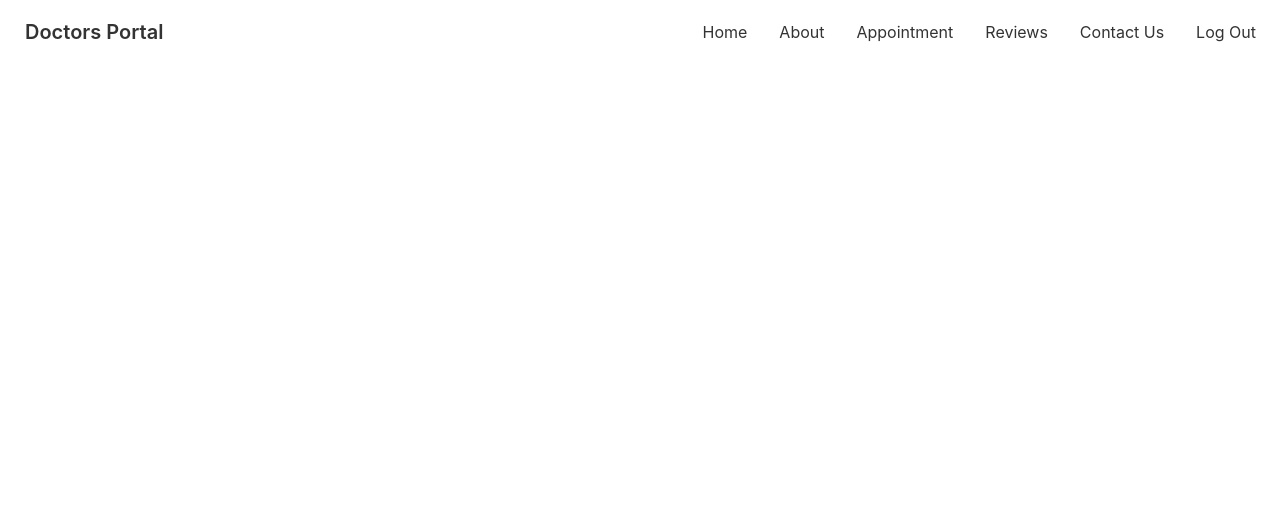
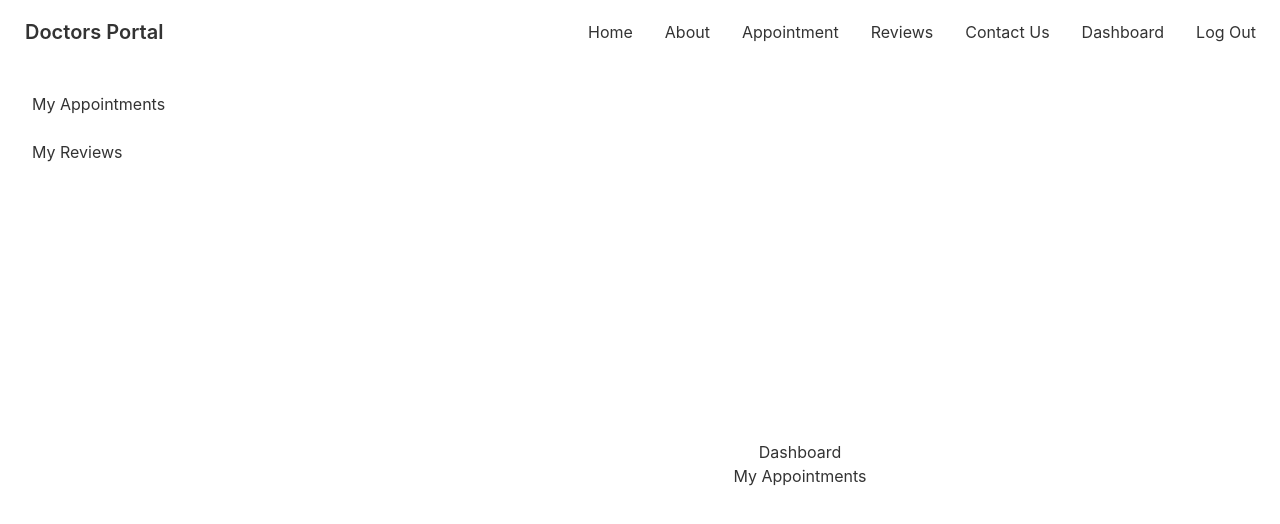
Before and after one commit to mdsaifullah-wd/doctors-portal-client-side, a React (Create React App) app: page /dashboard in a window 1280 px wide. Shown: the top 524 px of the page. Built offline with nearby package versions, Linux system fonts and the light colour scheme; no server answers.

Commit message:
add dashboard UI

```diff
--- a/src/App.js
+++ b/src/App.js
@@ -11,6 +11,9 @@ import RequireAuth from './Pages/Shared/RequireAuth';
 import SignUp from './Pages/SignUp/SignUp';
 import { ToastContainer } from 'react-toastify';
 import 'react-toastify/dist/ReactToastify.css';
+import Dashboard from './Pages/Dashboard/Dashboard';
+import MyReviews from './Pages/Dashboard/MyReviews';
+import MyAppointments from './Pages/Dashboard/MyAppointments';
 
 function App() {
   return (
@@ -29,6 +32,16 @@ function App() {
         />
         <Route path='/reviews' element={<Reviews />} />
         <Route path='/contact-us' element={<ContactUs />} />
+        <Route
+          path='/dashboard'
+          element={
+            <RequireAuth>
+              <Dashboard />
+            </RequireAuth>
+          }>
+          <Route index element={<MyAppointments />} />
+          <Route path='my-reviews' element={<MyReviews />} />
+        </Route>
         <Route path='/login' element={<Login />} />
         <Route path='/signup' element={<SignUp />} />
       </Routes>
--- /dev/null
+++ b/src/Pages/Dashboard/Dashboard.js
@@ -0,0 +1,33 @@
+import React from 'react';
+import { Link, Outlet } from 'react-router-dom';
+
+const Dashboard = () => {
+  return (
+    <div className='drawer drawer-mobile'>
+      <input id='my-drawer-2' type='checkbox' className='drawer-toggle' />
+      <div className='drawer-content flex flex-col items-center justify-center'>
+        <h2>Dashboard</h2>
+        <Outlet />
+        <label
+          for='my-drawer-2'
+          className='btn btn-primary drawer-button lg:hidden'>
+          Open drawer
+        </label>
+      </div>
+      <div className='drawer-side'>
+        <label for='my-drawer-2' className='drawer-overlay'></label>
+        <ul className='menu p-4 overflow-y-auto w-80 bg-base-100 text-base-content'>
+          {/* <!-- Sidebar content here --> */}
+          <li>
+            <Link to='/dashboard'>My Appointments</Link>
+          </li>
+          <li>
+            <Link to='/dashboard/my-reviews'>My Reviews</Link>
+          </li>
+        </ul>
+      </div>
+    </div>
+  );
+};
+
+export default Dashboard;
--- /dev/null
+++ b/src/Pages/Dashboard/MyAppointments.js
@@ -0,0 +1,7 @@
+import React from 'react';
+
+const MyAppointments = () => {
+  return <div>My Appointments</div>;
+};
+
+export default MyAppointments;
--- /dev/null
+++ b/src/Pages/Dashboard/MyReviews.js
@@ -0,0 +1,7 @@
+import React from 'react';
+
+const MyReviews = () => {
+  return <div>My Reviews</div>;
+};
+
+export default MyReviews;
--- a/src/Pages/Shared/Navbar.js
+++ b/src/Pages/Shared/Navbar.js
@@ -24,6 +24,7 @@ const Navbar = () => {
         <Link to='/contact-us'>Contact Us</Link>
       </li>
       <li>
+        {user && <Link to='/dashboard'>Dashboard</Link>}
         {user ? (
           <button onClick={() => signOut(auth)}>Log Out</button>
         ) : (
```
